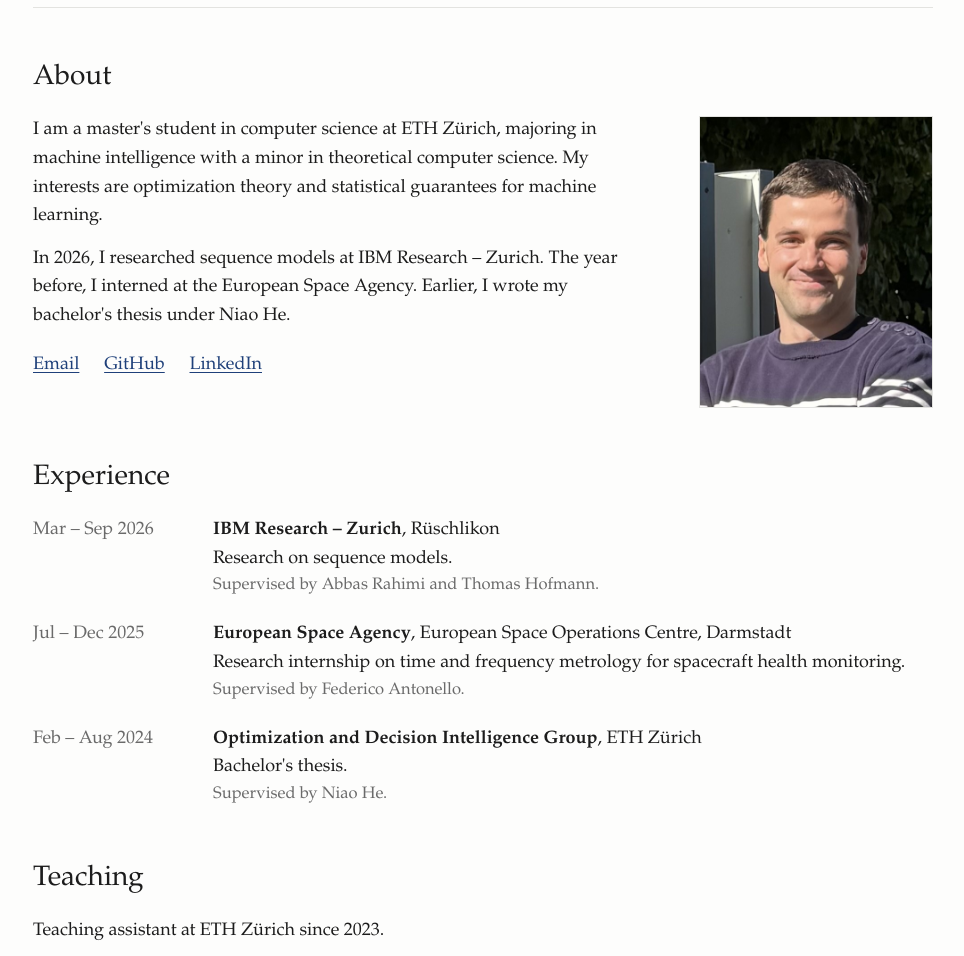
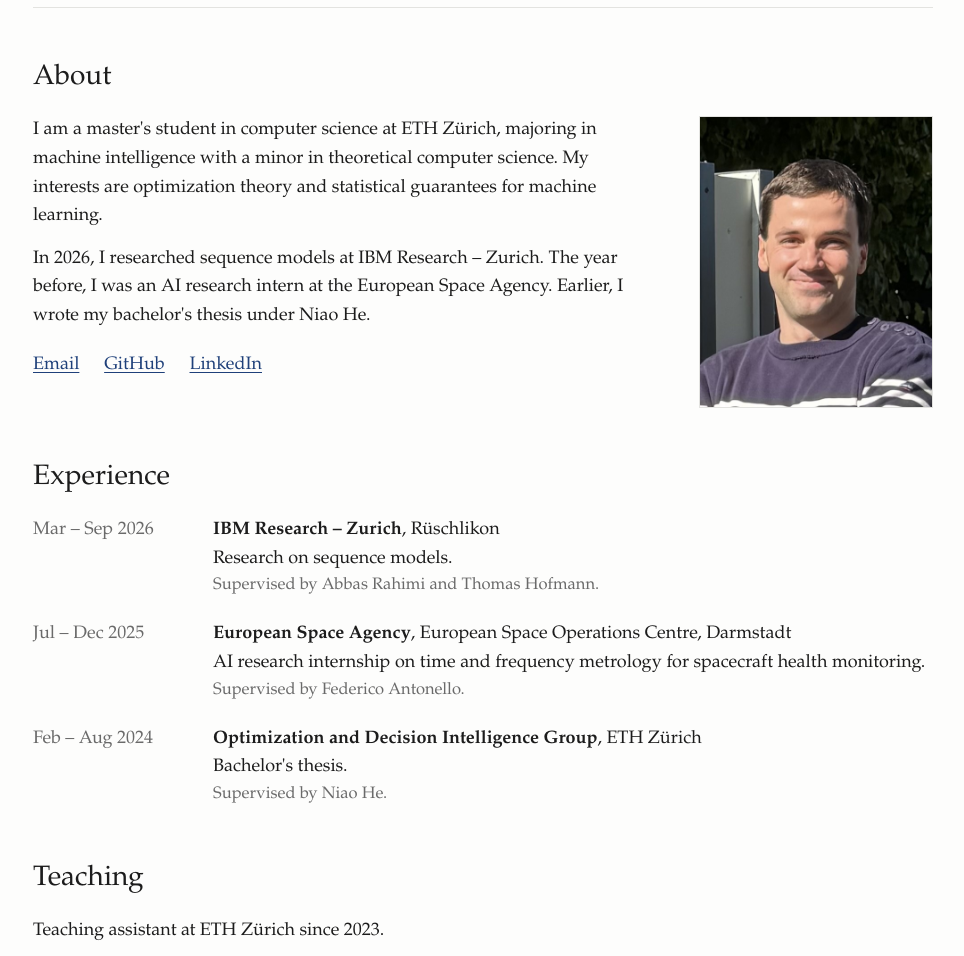
Before and after one commit to BenBullinger/BenBullinger.github.io, a plain HTML site: page index.html in a window 1280 px wide. Shown: the part 136-1092 px from the top of the page, without its empty margins (157-1121 px from the left). Drawn offline with Linux system fonts and the light colour scheme.

Commit message:
ESA: AI research internship

```diff
--- a/index.html
+++ b/index.html
@@ -26,7 +26,7 @@
   <div class="about">
     <div>
       <p>I am a master's student in computer science at ETH Zürich, majoring in machine intelligence with a minor in theoretical computer science. My interests are optimization theory and statistical guarantees for machine learning.</p>
-      <p>In 2026, I researched sequence models at IBM Research – Zurich. The year before, I interned at the European Space Agency. Earlier, I wrote my bachelor's thesis under Niao He.</p>
+      <p>In 2026, I researched sequence models at IBM Research – Zurich. The year before, I was an AI research intern at the European Space Agency. Earlier, I wrote my bachelor's thesis under Niao He.</p>
       <p class="links">
         <a href="mailto:ben.bullinger@inf.ethz.ch">Email</a>
         <a href="https://github.com/BenBullinger">GitHub</a>
@@ -49,7 +49,7 @@
     <dt>Jul – Dec 2025</dt>
     <dd>
       <span class="place"><b>European Space Agency</b>, European Space Operations Centre, Darmstadt</span>
-      <span>Research internship on time and frequency metrology for spacecraft health monitoring.</span>
+      <span>AI research internship on time and frequency metrology for spacecraft health monitoring.</span>
       <span class="meta">Supervised by Federico Antonello.</span>
     </dd>
     <dt>Feb – Aug 2024</dt>
```
